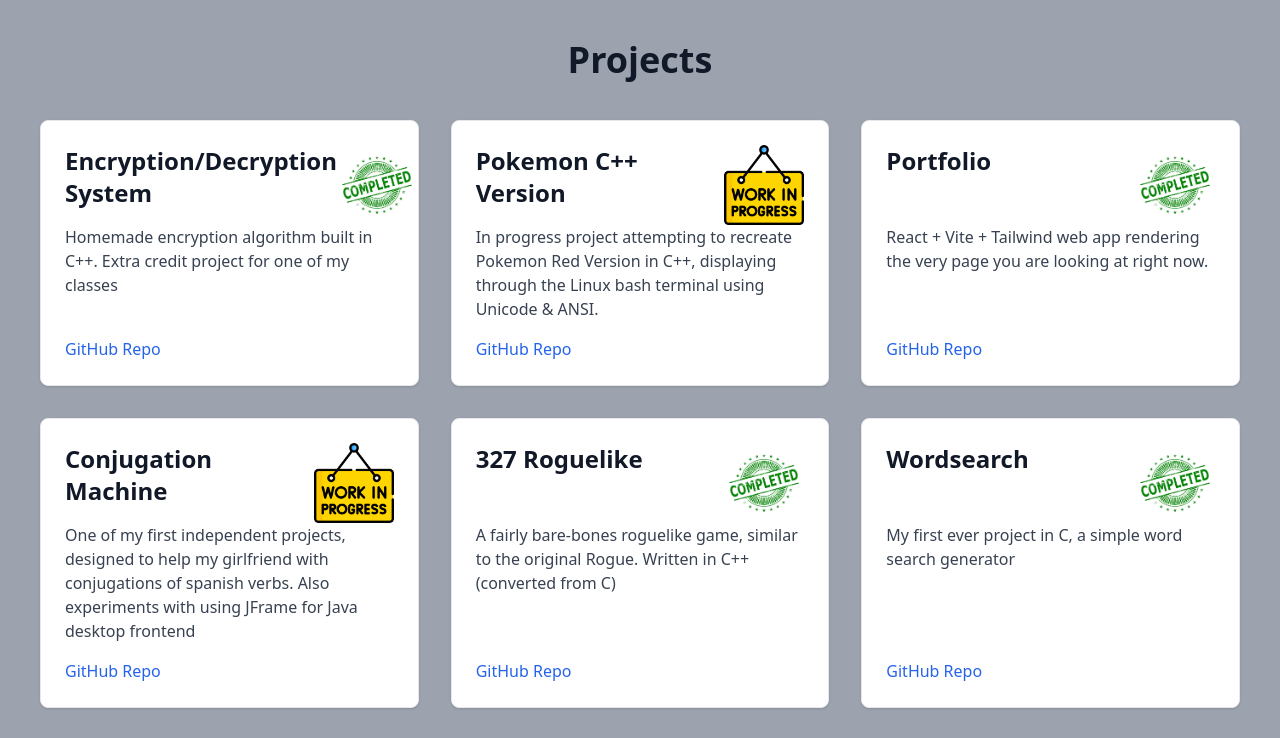
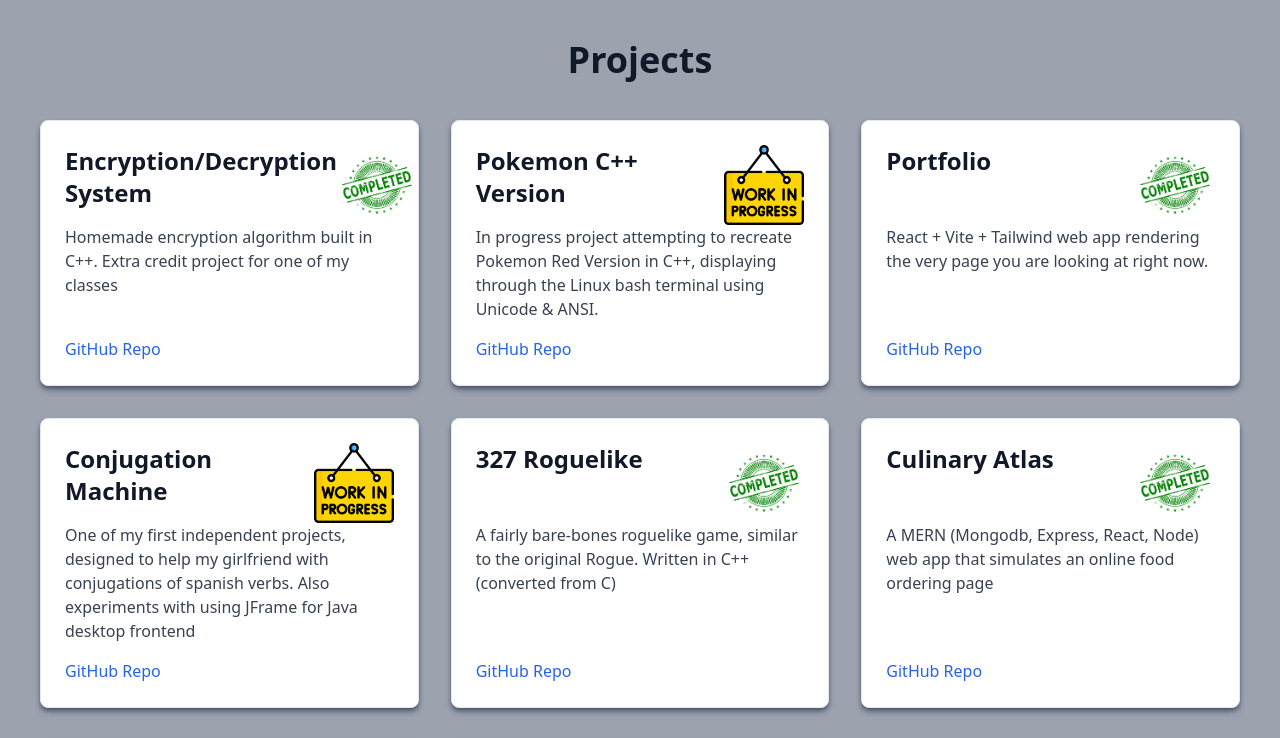
Before and after one commit to xaenogenetical/xaenogenetical.github.io, a React (Vite) app: page / in a window 1280 px wide. Shown: the part 840-1578 px from the top of the page. Built offline with nearby package versions, Linux system fonts and the light colour scheme.

Commit message:
add cool shadows and add a new Project

```diff
--- a/src/App.jsx
+++ b/src/App.jsx
@@ -44,6 +44,13 @@ function App() {
 			complete: true,
 		},
 		{
+			title: "Culinary Atlas",
+			description:
+				"A MERN (Mongodb, Express, React, Node) web app that simulates an online food ordering page",
+			github: "https://github.com/xaenogenetical/Culinary_Atlas",
+			complete: true,
+		},
+		{
 			title: "Wordsearch",
 			description: "My first ever project in C, a simple word search generator",
 			github: "https://github.com/xaenogenetical/wordsearch",
@@ -67,6 +74,7 @@ function App() {
 		"JavaScript",
 		"ReactJS",
 		"Linux",
+		"Windows",
 		"SQL",
 		"Git",
 		"Github/Gitlab",
--- a/src/components/ProjectCard.jsx
+++ b/src/components/ProjectCard.jsx
@@ -3,7 +3,7 @@ import wipImg from "../assets/wip.png";
 
 export default function ProjectCard({ project }) {
 	return (
-		<div className='border rounded-lg p-6 shadow hover:shadow-lg transition bg-white flex flex-col'>
+		<div className='border rounded-lg p-6 shadow-md shadow-slate-600 hover:shadow-lg hover:shadow-slate-950 transition bg-white flex flex-col'>
 			<div className='flex'>
 				<h3 className='text-2xl font-semibold mb-2'>{project.title}</h3>
 				<img
```
